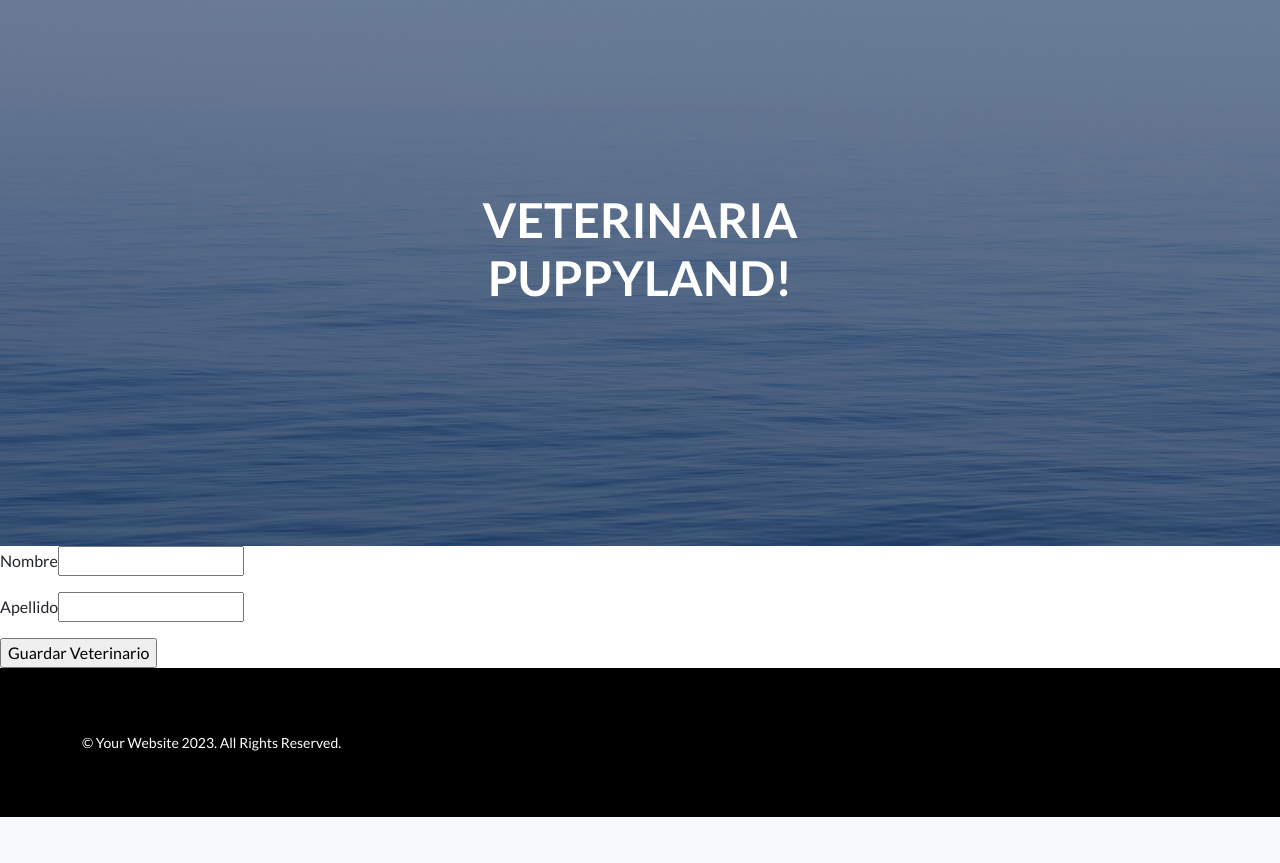
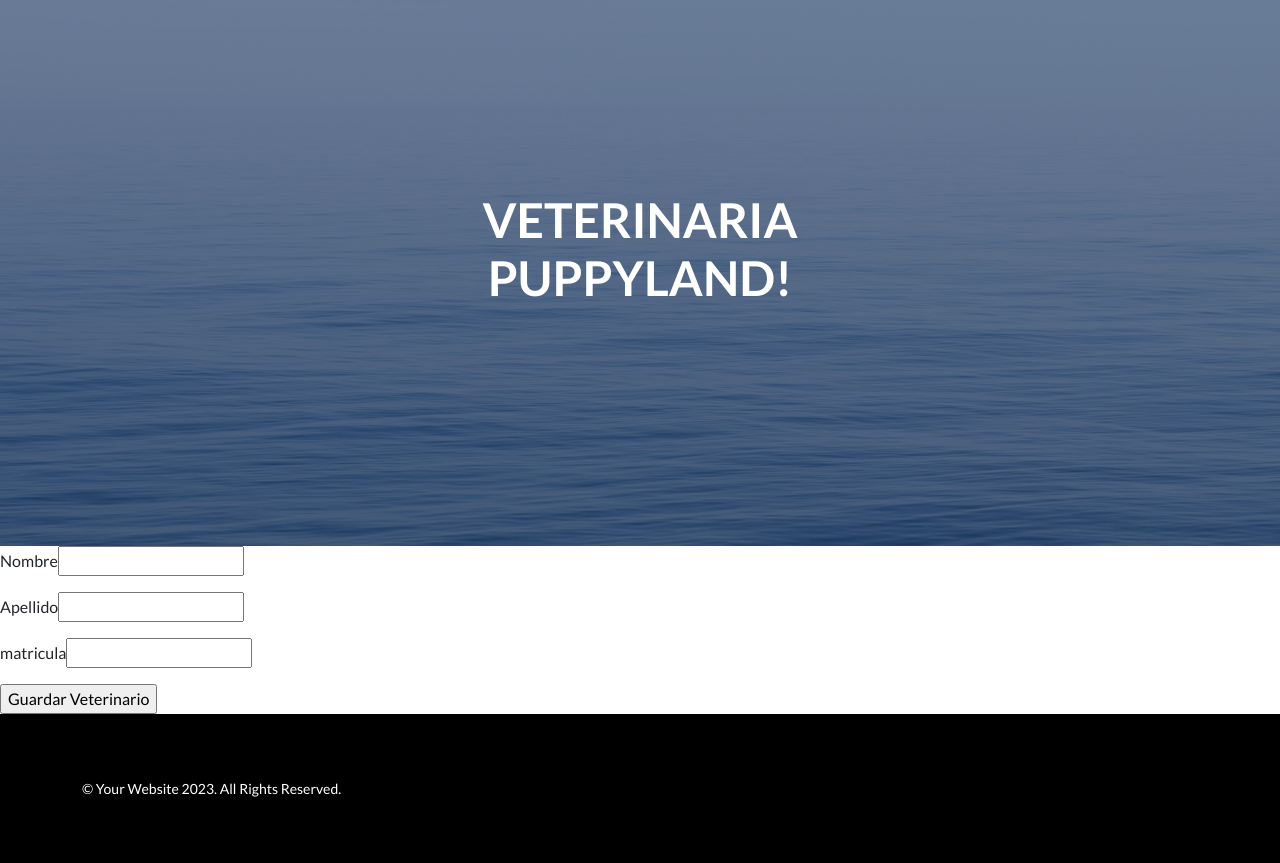
Before and after one commit to Nico1018/ProyectoFinalPython, a Django app: page /app/form/ in a window 1280 px wide. Shown: the part 67-930 px from the top of the page. Before the commit the page ends 884 px from the top, so only its background shows below. Run offline with Django 4.2, Linux system fonts and the light colour scheme; some libraries are stand-ins or nearby versions.

Commit message:
Modificando las views

```diff
--- a/AppVeterinaria/templates/AppVeterinaria/veterinarioformulario.html
+++ b/AppVeterinaria/templates/AppVeterinaria/veterinarioformulario.html
@@ -8,6 +8,7 @@
         {% csrf_token %}
         <p>Nombre<input type="text" name="nombre_vet"></p>
         <p>Apellido<input type="text" name="apellido_Vet"></p>
+        <p>matricula<input type="text" name="matricula"></p>
         <input type="submit" value="Guardar Veterinario">
     </form>
 {% endblock %}
--- a/AppVeterinaria/views.py
+++ b/AppVeterinaria/views.py
@@ -26,6 +26,7 @@ def formularioVeterinario(request):
         mi_formulario_veterinario = Veterinario(
             nombre_vet=request.POST["nombre_vet"],
             apellido_Vet=request.POST["apellido_Vet"],
+            matricula=request.POST["matricula"],
         )
 
         mi_formulario_veterinario.save()
```
Also changed, not shown: db.sqlite3.
